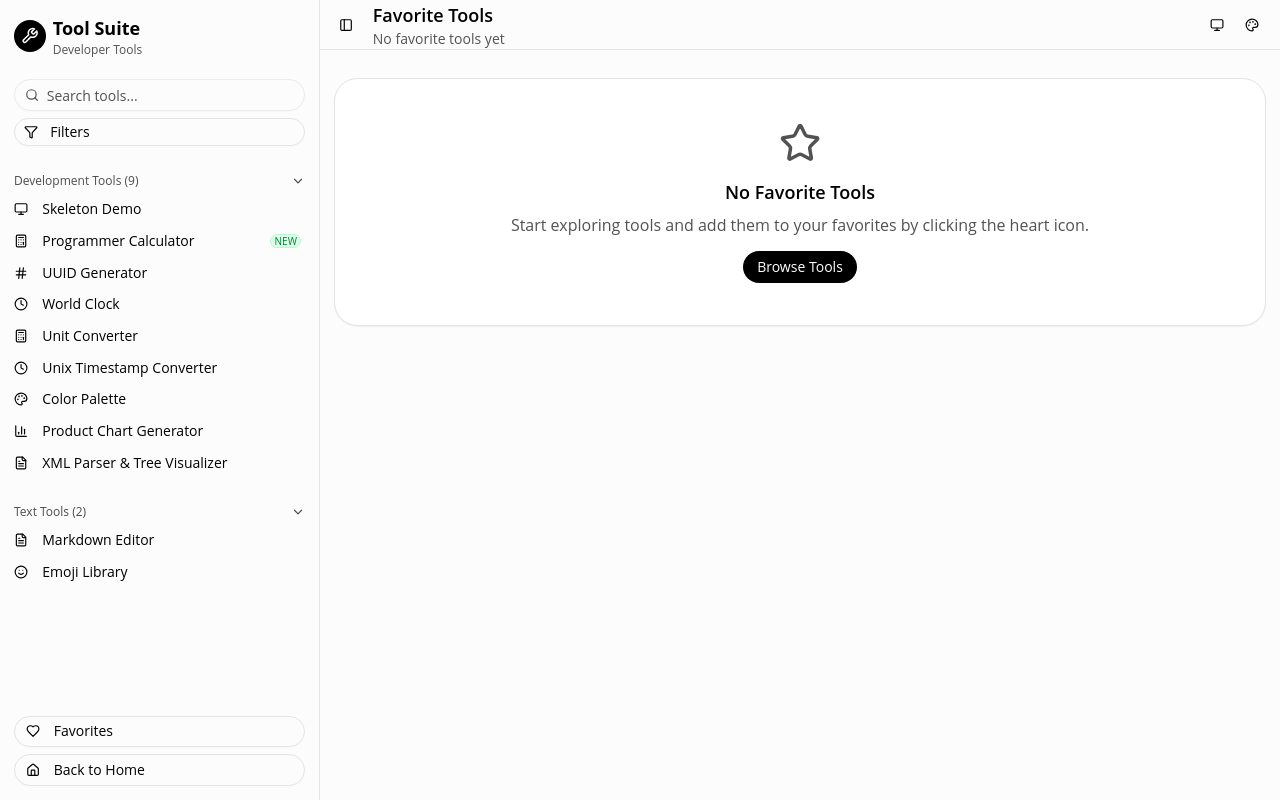
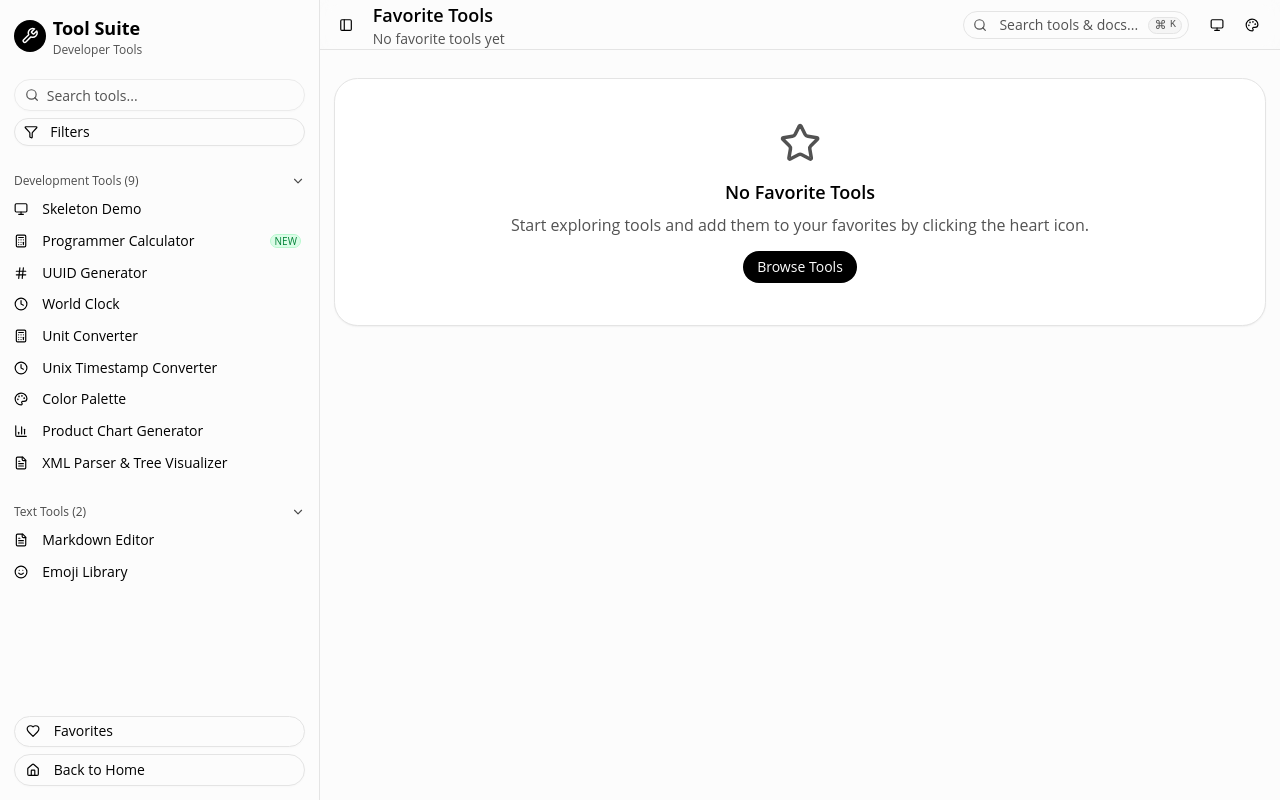
Before and after one commit to hanxiaomax/handsome, a React (Vite) app in the folder 2base/: page /favorites in a window 1280 px wide. Built offline with nearby package versions, Linux system fonts and the light colour scheme.

Commit message:
feat(favorites): integrate global search component into favorites page header for consistent search experience across all pages

```diff
--- a/2base/src/app/favorites.tsx
+++ b/2base/src/app/favorites.tsx
@@ -10,6 +10,7 @@ import {
 } from "@/components/ui/sidebar";
 import { AppSidebar } from "@/components/layout/app-sidebar";
 import { ThemeToggle } from "@/components/navigation/theme-toggle";
+import { GlobalSearch } from "@/components/navigation/global-search";
 import { ToolDetail } from "@/components/tools/tool-detail";
 import { ToolInfoCard } from "@/components/tools/tool-info-card";
 import { Card, CardContent } from "@/components/ui/card";
@@ -88,6 +89,10 @@ function FavoritesContent() {
                   : "No favorite tools yet"}
               </p>
             </div>
+            {/* Global Search - 全局搜索框 */}
+            <div className="hidden sm:block">
+              <GlobalSearch />
+            </div>
             <ThemeToggle />
           </div>
         </header>
```
Also changed, not shown: 1 other file (tests, documents, lock files or other folders).
